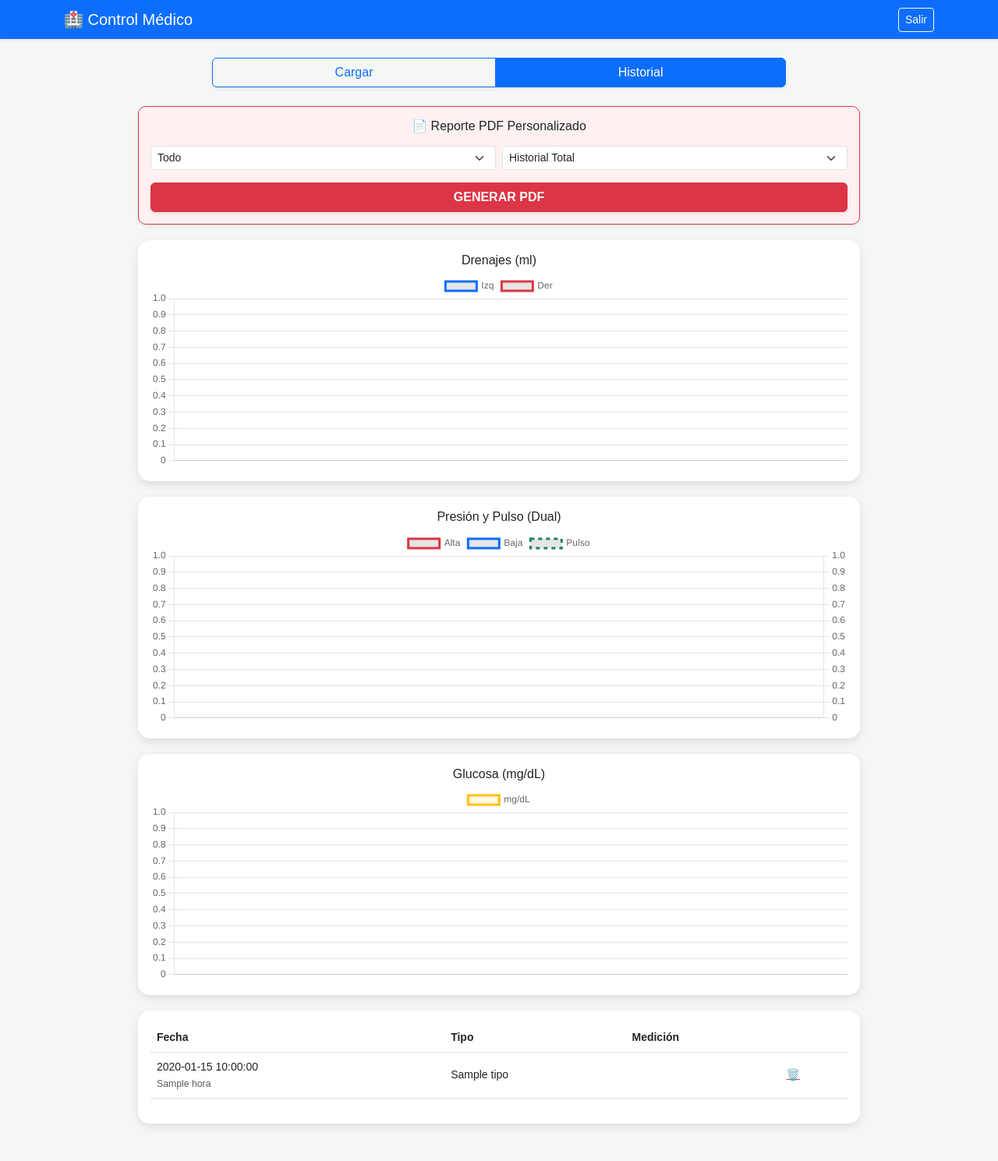
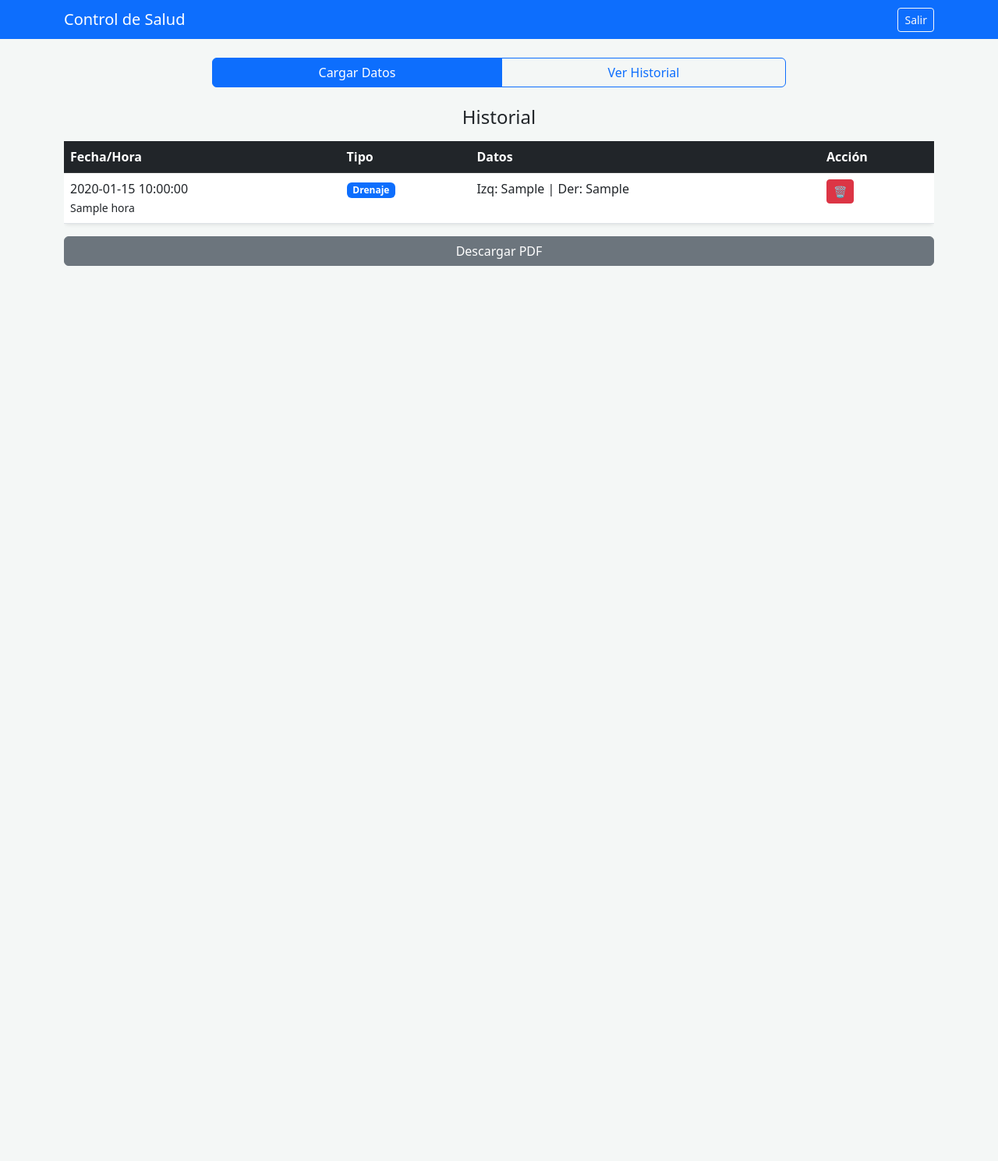
Before and after one commit to Pastormerlo/control-drenaje, a Flask app: page /ver in a window 1280 px wide. Shown: the whole page at 78% size. After the commit the page ends 341 px from the top, so only its background shows below. Run offline with Flask 3, Linux system fonts and the light colour scheme; a user stored in the database is signed in; tables that the repository leaves empty hold one stand-in row (values such as "Sample post"); a database or web service that is not in the repository returns one stand-in record (values such as "Sample title"); some libraries are stand-ins or nearby versions.

Commit message:
Add files via upload

```diff
--- a/templates/index.html
+++ b/templates/index.html
@@ -3,29 +3,28 @@
 <head>
     <meta charset="UTF-8">
     <meta name="viewport" content="width=device-width, initial-scale=1.0">
-    <title>Control Salud - Mauro</title>
-    <link href="https://cdn.jsdelivr.net/npm/bootstrap@5.3.0/dist/css/bootstrap.min.css" rel="stylesheet">
+    <title>Control de Salud - Mauro</title>
 
     <link rel="manifest" href="/static/manifest.json">
     <meta name="theme-color" content="#0d6efd">
     <link rel="apple-touch-icon" href="/static/icon-192.png">
 
+    <link href="https://cdn.jsdelivr.net/npm/bootstrap@5.3.0/dist/css/bootstrap.min.css" rel="stylesheet">
     <style>
-        body { background-color: #f4f7f6; font-family: sans-serif; }
-        .card { border-radius: 15px; box-shadow: 0 4px 12px rgba(0,0,0,0.1); border: none; margin-bottom: 20px; }
+        body { background-color: #f4f7f6; }
+        .card { border-radius: 15px; box-shadow: 0 4px 8px rgba(0,0,0,0.1); }
+        .btn-custom { border-radius: 10px; padding: 10px 20px; font-weight: bold; }
         .seccion-oculta { display: none; }
-        .badge-drenaje { background-color: #0d6efd; color: white; padding: 5px 10px; border-radius: 5px; }
-        .badge-presion { background-color: #dc3545; color: white; padding: 5px 10px; border-radius: 5px; }
-        .badge-glucosa { background-color: #ffc107; color: black; padding: 5px 10px; border-radius: 5px; }
-        canvas { max-height: 250px; width: 100% !important; }
-        .opciones-pdf { background: #fff1f1; border: 1px solid #dc3545; border-radius: 10px; padding: 15px; margin-bottom: 20px; }
+        .badge-drenaje { background-color: #0d6efd; }
+        .badge-presion { background-color: #dc3545; }
+        .badge-glucosa { background-color: #ffc107; color: black; }
     </style>
 </head>
 <body>
 
-<nav class="navbar navbar-dark bg-primary mb-4 shadow-sm">
-    <div class="container d-flex justify-content-between">
-        <span class="navbar-brand mb-0 h1">🏥 Control Médico</span>
+<nav class="navbar navbar-dark bg-primary mb-4">
+    <div class="container">
+        <span class="navbar-brand mb-0 h1">Control de Salud</span>
         <a href="{{ url_for('logout') }}" class="btn btn-outline-light btn-sm">Salir</a>
     </div>
 </nav>
@@ -33,42 +32,78 @@
 <div class="container">
     <div class="row justify-content-center">
         <div class="col-md-8 text-center mb-4">
-            <div class="btn-group w-100 shadow-sm">
-                <a href="{{ url_for('cargar_registro') }}" class="btn {% if modo == 'cargar' %}btn-primary{% else %}btn-outline-primary{% endif %}">Cargar</a>
-                <a href="{{ url_for('ver_registros') }}" class="btn {% if modo == 'ver' %}btn-primary{% else %}btn-outline-primary{% endif %}">Historial</a>
+            <div class="btn-group w-100">
+                <a href="{{ url_for('cargar_registro') }}" class="btn btn-primary">Cargar Datos</a>
+                <a href="{{ url_for('ver_registros') }}" class="btn btn-outline-primary">Ver Historial</a>
             </div>
         </div>
 
         {% if modo == 'cargar' %}
         <div class="col-md-8">
             <div class="card p-4">
-                <h3 class="text-center mb-4">Nuevo Registro</h3>
-                {% if success %}<div class="alert alert-success text-center">{{ success }}</div>{% endif %}
+                <h4 class="text-center mb-3">Nuevo Registro</h4>
+
+                {% if success %}<div class="alert alert-success">{{ success }}</div>{% endif %}
+
                 <form action="{{ url_for('cargar_registro') }}" method="POST">
                     <div class="row g-3">
-                        <div class="col-6"><label class="form-label">Fecha</label><input type="date" name="fecha" id="f_act" class="form-control" required></div>
-                        <div class="col-6"><label class="form-label">Hora</label><input type="time" name="hora" id="h_act" class="form-control" required></div>
-                        <div class="col-12 mt-3">
-                            <select class="form-select form-select-lg shadow-sm" id="tipo_registro" name="tipo_registro" onchange="mostrarCampos()">
+                        <div class="col-6">
+                            <label class="form-label">Fecha</label>
+                            <input type="date" name="fecha" class="form-control" required>
+                        </div>
+                        <div class="col-6">
+                            <label class="form-label">Hora</label>
+                            <input type="time" name="hora" class="form-control" required>
+                        </div>
+
+                        <div class="col-12">
+                            <label class="form-label fw-bold">¿Qué vas a medir?</label>
+                            <select class="form-select form-select-lg" id="tipo_registro" name="tipo_registro" onchange="mostrarCampos()">
                                 <option value="drenaje">💧 Drenaje</option>
-                                <option value="presion">❤️ Presión / Pulso</option>
+                                <option value="presion">❤️ Presión Arterial</option>
                                 <option value="glucosa">🩸 Glucosa</option>
                             </select>
                         </div>
+
                         <div id="campos_drenaje" class="row g-3 mt-1">
-                            <div class="col-6"><label>Izq (ml)</label><input type="number" step="0.1" name="cantidad_izq" class="form-control"></div>
-                            <div class="col-6"><label>Der (ml)</label><input type="number" step="0.1" name="cantidad_der" class="form-control"></div>
+                            <div class="col-6">
+                                <label class="form-label">Izq (ml)</label>
+                                <input type="number" step="0.1" name="cantidad_izq" class="form-control" placeholder="0.0">
                             </div>
+                            <div class="col-6">
+                                <label class="form-label">Der (ml)</label>
+                                <input type="number" step="0.1" name="cantidad_der" class="form-control" placeholder="0.0">
+                            </div>
+                        </div>
+
                         <div id="campos_presion" class="row g-3 mt-1 seccion-oculta">
-                            <div class="col-4"><label>Alta</label><input type="number" name="presion_alta" class="form-control"></div>
-                            <div class="col-4"><label>Baja</label><input type="number" name="presion_baja" class="form-control"></div>
-                            <div class="col-4"><label>Pulso</label><input type="number" name="pulso" class="form-control"></div>
+                            <div class="col-4">
+                                <label class="form-label">Sist. (Alta)</label>
+                                <input type="number" name="presion_alta" class="form-control" placeholder="120">
                             </div>
+                            <div class="col-4">
+                                <label class="form-label">Diast. (Baja)</label>
+                                <input type="number" name="presion_baja" class="form-control" placeholder="80">
+                            </div>
+                            <div class="col-4">
+                                <label class="form-label">Pulso</label>
+                                <input type="number" name="pulso" class="form-control" placeholder="70">
+                            </div>
+                        </div>
+
                         <div id="campos_glucosa" class="row g-3 mt-1 seccion-oculta">
-                            <div class="col-12"><label>Nivel (mg/dL)</label><input type="number" name="glucosa" class="form-control"></div>
+                            <div class="col-12">
+                                <label class="form-label">Nivel (mg/dL)</label>
+                                <input type="number" name="glucosa" class="form-control" placeholder="95">
                             </div>
-                        <div class="col-12 mt-3"><label>Notas</label><textarea name="observaciones" class="form-control"></textarea></div>
-                        <button type="submit" class="btn btn-success w-100 mt-4 py-3 fw-bold shadow">💾 GUARDAR DATOS</button>
+                        </div>
+
+                        <div class="col-12 mt-3">
+                            <label class="form-label">Observaciones</label>
+                            <textarea name="observaciones" class="form-control" rows="2"></textarea>
+                        </div>
+
+                        <button type="submit" class="btn btn-success btn-custom w-100 mt-4">GUARDAR REGISTRO</button>
                     </div>
                 </form>
             </div>
@@ -76,139 +111,79 @@
         {% endif %}
 
         {% if modo == 'ver' %}
-        <div class="col-md-10 text-center">
-
-            <div class="opciones-pdf shadow-sm">
-                <h6 class="mb-3">📄 Reporte PDF Personalizado</h6>
-                <div class="row g-2">
-                    <div class="col-6">
-                        <select id="filtroTipo" class="form-select form-select-sm">
-                            <option value="todos">Todo</option>
-                            <option value="drenaje">Drenajes</option>
-                            <option value="presion">Presión</option>
-                            <option value="glucosa">Glucosa</option>
-                        </select>
-                    </div>
-                    <div class="col-6">
-                        <select id="filtroTiempo" class="form-select form-select-sm">
-                            <option value="0">Historial Total</option>
-                            <option value="7">Últimos 7 días</option>
-                            <option value="30">Último mes</option>
-                        </select>
-                    </div>
         <div class="col-12">
-                        <button onclick="generarPDF()" class="btn btn-danger w-100 fw-bold mt-2 shadow-sm">GENERAR PDF</button>
-                    </div>
-                </div>
-            </div>
-
-            <div class="card p-3"><h6>Drenajes (ml)</h6><canvas id="chartDrenaje"></canvas></div>
-            <div class="card p-3"><h6>Presión y Pulso (Dual)</h6><canvas id="chartPresion"></canvas></div>
-            <div class="card p-3"><h6>Glucosa (mg/dL)</h6><canvas id="chartGlucosa"></canvas></div>
-
-            <div class="card p-3 mb-5">
+            <h4 class="text-center mb-3">Historial</h4>
             <div class="table-responsive">
-                    <table class="table align-middle text-start small">
-                        <thead><tr><th>Fecha</th><th>Tipo</th><th>Medición</th><th></th></tr></thead>
+                <table class="table table-hover bg-white rounded shadow-sm">
+                    <thead class="table-dark">
+                        <tr>
+                            <th>Fecha/Hora</th>
+                            <th>Tipo</th>
+                            <th>Datos</th>
+                            <th>Acción</th>
+                        </tr>
+                    </thead>
                     <tbody>
                         {% for r in registros %}
                         <tr>
-                                <td>{{ r.fecha }}<br><small class="text-muted">{{ r.hora }}</small></td>
-                                <td>{{ r.tipo|capitalize }}</td>
+                            <td>{{ r.fecha }} <br> <small>{{ r.hora }}</small></td>
                             <td>
-                                    {% if r.tipo == 'drenaje' %}I:{{r.cant_izq or 0}}/D:{{r.cant_der or 0}}ml
-                                    {% elif r.tipo == 'presion' %}{{r.presion_alta}}/{{r.presion_baja}} (P:{{r.pulso or '-'}})
-                                    {% elif r.tipo == 'glucosa' %}{{r.glucosa}} mg/dL
+                                {% if r.cantidad_izq or r.cantidad_der %}
+                                    <span class="badge badge-drenaje">Drenaje</span>
+                                {% elif r.presion_alta %}
+                                    <span class="badge badge-presion">Presión</span>
+                                {% else %}
+                                    <span class="badge badge-glucosa">Glucosa</span>
                                 {% endif %}
                             </td>
-                                <td><a href="{{ url_for('borrar', id=r.id) }}" class="text-danger" onclick="return confirm('¿Borrar?')">🗑️</a></td>
+                            <td>
+                                {% if r.cantidad_izq or r.cantidad_der %}
+                                    Izq: {{ r.cantidad_izq }} | Der: {{ r.cantidad_der }}
+                                {% elif r.presion_alta %}
+                                    {{ r.presion_alta }}/{{ r.presion_baja }} - P: {{ r.pulso }}
+                                {% else %}
+                                    {{ r.glucosa }} mg/dL
+                                {% endif %}
+                            </td>
+                            <td>
+                                <a href="{{ url_for('borrar', id=r.id) }}"
+                                   class="btn btn-danger btn-sm"
+                                   onclick="return confirm('¿Estás seguro de que quieres borrar este registro?');">
+                                   🗑️
+                                </a>
+                            </td>
                         </tr>
                         {% endfor %}
                     </tbody>
                 </table>
             </div>
+            <a href="{{ url_for('descargar_pdf') }}" class="btn btn-secondary w-100">Descargar PDF</a>
         </div>
-        </div>
-
-        <script src="https://cdn.jsdelivr.net/npm/chart.js"></script>
-        <script src="https://cdnjs.cloudflare.com/ajax/libs/jspdf/2.5.1/jspdf.umd.min.js"></script>
-        <script src="https://cdnjs.cloudflare.com/ajax/libs/jspdf-autotable/3.5.23/jspdf.plugin.autotable.min.js"></script>
-
-        <script>
-            const rawData = [ {% for r in registros|reverse %} { fecha: "{{r.fecha}}", hora: "{{r.hora}}", tipo: "{{r.tipo}}", izq: {{ r.cant_izq or 0 }}, der: {{ r.cant_der or 0 }}, alta: {{r.presion_alta or 0}}, baja: {{r.presion_baja or 0}}, pulso: {{r.pulso or 0}}, glu: {{r.glucosa or 0}}, obs: "{{r.observaciones or ''}}" }, {% endfor %} ];
-
-            // Gráfico Drenaje
-            const dData = rawData.filter(d => d.tipo === 'drenaje');
-            new Chart(document.getElementById('chartDrenaje'), { type: 'line', data: { labels: dData.map(d => d.fecha), datasets: [{ label: 'Izq', data: dData.map(d => d.izq), borderColor: '#0d6efd', tension: 0.3 }, { label: 'Der', data: dData.map(d => d.der), borderColor: '#dc3545', tension: 0.3 }] } });
-
-            // Gráfico Presión DUAL (Eje izquierdo: Presión, Eje derecho: Pulso)
-            const pData = rawData.filter(d => d.tipo === 'presion');
-            new Chart(document.getElementById('chartPresion'), {
-                type: 'line',
-                data: {
-                    labels: pData.map(d => d.fecha),
-                    datasets: [
-                        { label: 'Alta', data: pData.map(d => d.alta), borderColor: '#dc3545', yAxisID: 'yP', tension: 0.3 },
-                        { label: 'Baja', data: pData.map(d => d.baja), borderColor: '#0d6efd', yAxisID: 'yP', tension: 0.3 },
-                        { label: 'Pulso', data: pData.map(d => d.pulso), borderColor: '#198754', borderDash: [5,5], yAxisID: 'yL', tension: 0.3 }
-                    ]
-                },
-                options: { scales: { yP: { type: 'linear', position: 'left' }, yL: { type: 'linear', position: 'right', grid: {drawOnChartArea: false} } } }
-            });
-
-            // Gráfico Glucosa
-            new Chart(document.getElementById('chartGlucosa'), { type: 'line', data: { labels: rawData.filter(d => d.tipo === 'glucosa').map(d => d.fecha), datasets: [{ label: 'mg/dL', data: rawData.filter(d => d.tipo === 'glucosa').map(d => d.glu), borderColor: '#ffc107', fill: true, backgroundColor: 'rgba(255,193,7,0.1)', tension: 0.3 }] } });
-
-            async function generarPDF() {
-                const { jsPDF } = window.jspdf;
-                const doc = new jsPDF();
-                const fTipo = document.getElementById('filtroTipo').value;
-                const fDias = parseInt(document.getElementById('filtroTiempo').value);
-
-                let filtrados = [...rawData].reverse();
-                if (fTipo !== 'todos') filtrados = filtrados.filter(r => r.tipo === fTipo);
-                if (fDias > 0) {
-                    const limite = new Date();
-                    limite.setDate(limite.getDate() - fDias);
-                    filtrados = filtrados.filter(r => new Date(r.fecha) >= limite);
-                }
-
-                doc.setFontSize(16);
-                doc.text("Reporte de Salud - Madre de Mauro", 14, 20);
-                doc.setFontSize(10);
-                doc.text(`Filtro: ${fTipo} | Generado: ${new Date().toLocaleDateString()}`, 14, 28);
-
-                const rows = filtrados.map(r => {
-                    let m = r.tipo === 'drenaje' ? `I:${r.izq}/D:${r.der}` : r.tipo === 'presion' ? `${r.alta}/${r.baja} (P:${r.pulso})` : `${r.glu}`;
-                    return [r.fecha, r.hora, r.tipo.toUpperCase(), m, r.obs];
-                });
-
-                doc.autoTable({
-                    startY: 35,
-                    head: [['Fecha', 'Hora', 'Tipo', 'Medición', 'Notas']],
-                    body: rows,
-                    headStyles: { fillColor: [13, 110, 253] }
-                });
-
-                doc.save(`Reporte_Salud_${fTipo}.pdf`);
-            }
-        </script>
         {% endif %}
     </div>
 </div>
 
 <script>
 function mostrarCampos() {
-    const t = document.getElementById('tipo_registro').value;
-    document.getElementById('campos_drenaje').classList.toggle('seccion-oculta', t !== 'drenaje');
-    document.getElementById('campos_presion').classList.toggle('seccion-oculta', t !== 'presion');
-    document.getElementById('campos_glucosa').classList.toggle('seccion-oculta', t !== 'glucosa');
+    const tipo = document.getElementById('tipo_registro').value;
+    document.getElementById('campos_drenaje').classList.add('seccion-oculta');
+    document.getElementById('campos_presion').classList.add('seccion-oculta');
+    document.getElementById('campos_glucosa').classList.add('seccion-oculta');
+
+    if (tipo === 'drenaje') document.getElementById('campos_drenaje').classList.remove('seccion-oculta');
+    if (tipo === 'presion') document.getElementById('campos_presion').classList.remove('seccion-oculta');
+    if (tipo === 'glucosa') document.getElementById('campos_glucosa').classList.remove('seccion-oculta');
 }
-window.onload = function() {
-    const n = new Date();
-    if(document.getElementById('f_act')) document.getElementById('f_act').value = n.toISOString().split('T')[0];
-    if(document.getElementById('h_act')) document.getElementById('h_act').value = n.getHours().toString().padStart(2,'0')+':'+n.getMinutes().toString().padStart(2,'0');
-};
+
+// Registro del Service Worker para PWA
+if ('serviceWorker' in navigator) {
+    window.addEventListener('load', () => {
+        navigator.serviceWorker.register('/static/sw.js')
+            .then(reg => console.log('Service Worker registrado correctamente'))
+            .catch(err => console.error('Error al registrar Service Worker', err));
+    });
+}
 </script>
+
 </body>
 </html>
```
Lines whose indentation alone changed are shown as unchanged.
